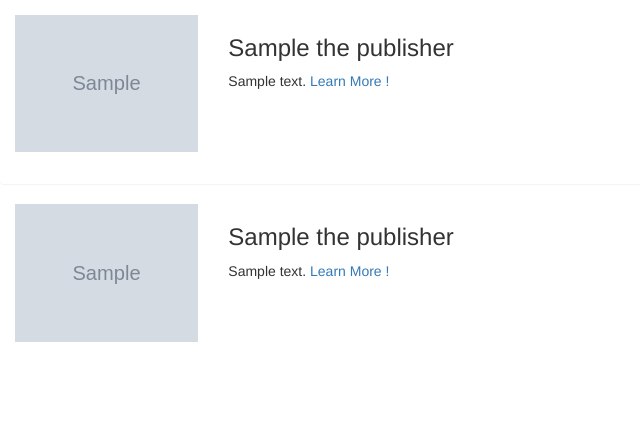
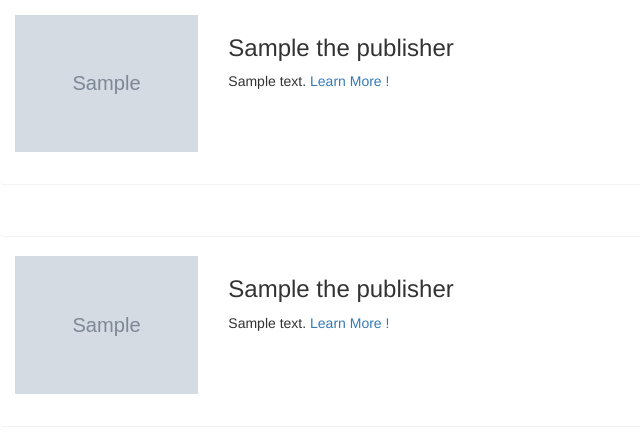
Before and after one commit to Skookum-Nightshift/speak-up, a PHP site: template template/footer.php in a window 1280 px wide. Shown: the part 128-573 px from the top of the page, without its empty margins (0-640 px from the left). Run offline with PHP 8.4, Linux system fonts and the light colour scheme; the template is opened without the code that fills it: most values are stand-ins (such as "Sample title", 1, 10 or a date in 2020); grey boxes marked "Sample" are stand-in pictures; some libraries are stand-ins or nearby versions.

Commit message:
add bottom padding to footer

```diff
--- a/template/footer.php
+++ b/template/footer.php
@@ -1,9 +1,9 @@
-<div class="container-fluid">
-  <div class="row panel">
-    <div class="col-xs-12 panel-body">
+    <div class="container-fluid">
+      <div class="row panel">
+        <div class="col-xs-12 panel-body">
+        </div>
+      </div>
     </div>
-  </div>
-</div>
 
     <div class="container-fluid">
       <div class="row">
@@ -26,6 +26,12 @@
       </div>
     </div>
 
+    <div class="container-fluid">
+      <div class="row panel">
+        <div class="col-xs-12 panel-body">
+        </div>
+      </div>
+    </div>
     <script src="https://ajax.googleapis.com/ajax/libs/jquery/2.1.3/jquery.min.js"></script>
     <script src="/js/bootstrap.min.js"></script>
 
```
